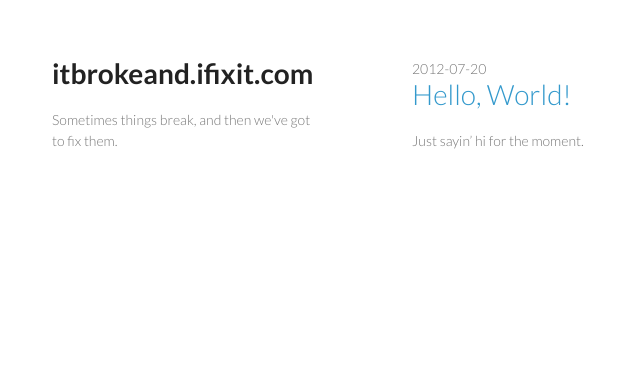
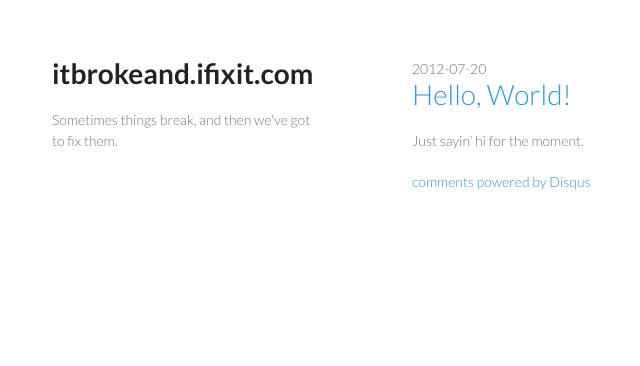
Before and after one commit to iFixit/itbrokeand.ifixit.com, a Jekyll site: the page built from _posts/2012-07-20-hello-world.md, in a window 1280 px wide. Shown: the top 366 px of the page, without its empty margins (158-798 px from the left). Built offline with Jekyll 4.4.1, drawn with Linux system fonts in a browser that asks for light colours; Markdown is read by kramdown in place of the engine named in the settings; comment, search, counter and statistics services are not loaded.

Commit message:
add disqus comments

```diff
--- /dev/null
+++ b/_layouts/with-comments.html
@@ -0,0 +1,20 @@
+{% include page_top.html %}
+	<div>
+		{% include post_header.html %}
+		{{ content }}
+	</div>
+	<div id="disqus_thread"></div>
+	<script type="text/javascript">
+		/* * * CONFIGURATION VARIABLES: EDIT BEFORE PASTING INTO YOUR WEBPAGE * * */
+		var disqus_shortname = 'itbrokeandifixit'; // required: replace example with your forum shortname
+
+		/* * * DON'T EDIT BELOW THIS LINE * * */
+		(function() {
+			var dsq = document.createElement('script'); dsq.type = 'text/javascript'; dsq.async = true;
+			dsq.src = 'http://' + disqus_shortname + '.disqus.com/embed.js';
+			(document.getElementsByTagName('head')[0] || document.getElementsByTagName('body')[0]).appendChild(dsq);
+		})();
+	</script>
+	<noscript>Please enable JavaScript to view the <a href="http://disqus.com/?ref_noscript">comments powered by Disqus.</a></noscript>
+	<a href="http://disqus.com" class="dsq-brlink">comments powered by <span class="logo-disqus">Disqus</span></a>
+{% include page_bottom.html %}
--- a/_posts/2012-07-20-hello-world.md
+++ b/_posts/2012-07-20-hello-world.md
@@ -1,5 +1,5 @@
 ---
-layout: default
+layout: with-comments
 title: Hello, World!
 ---
 
```
